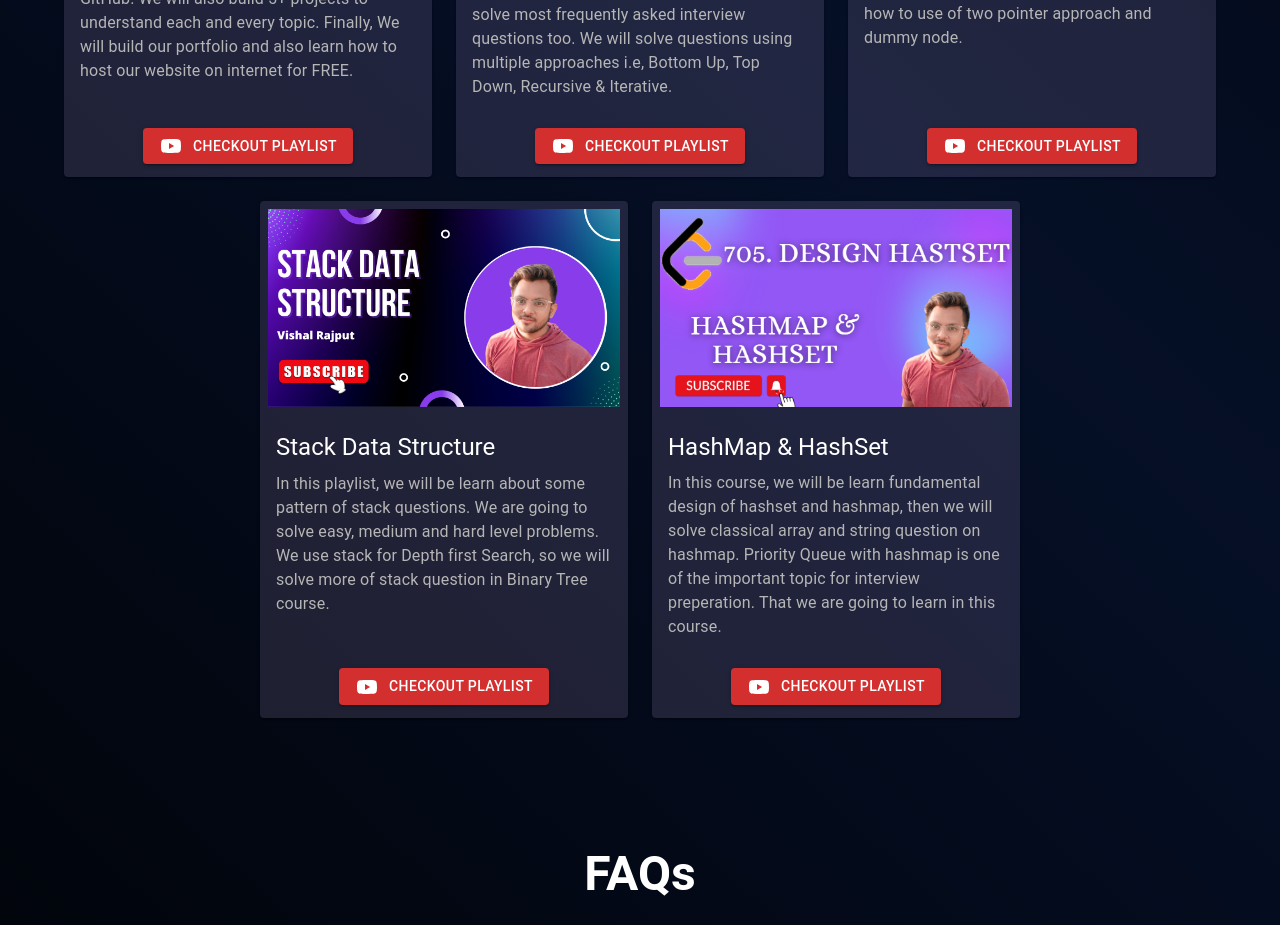
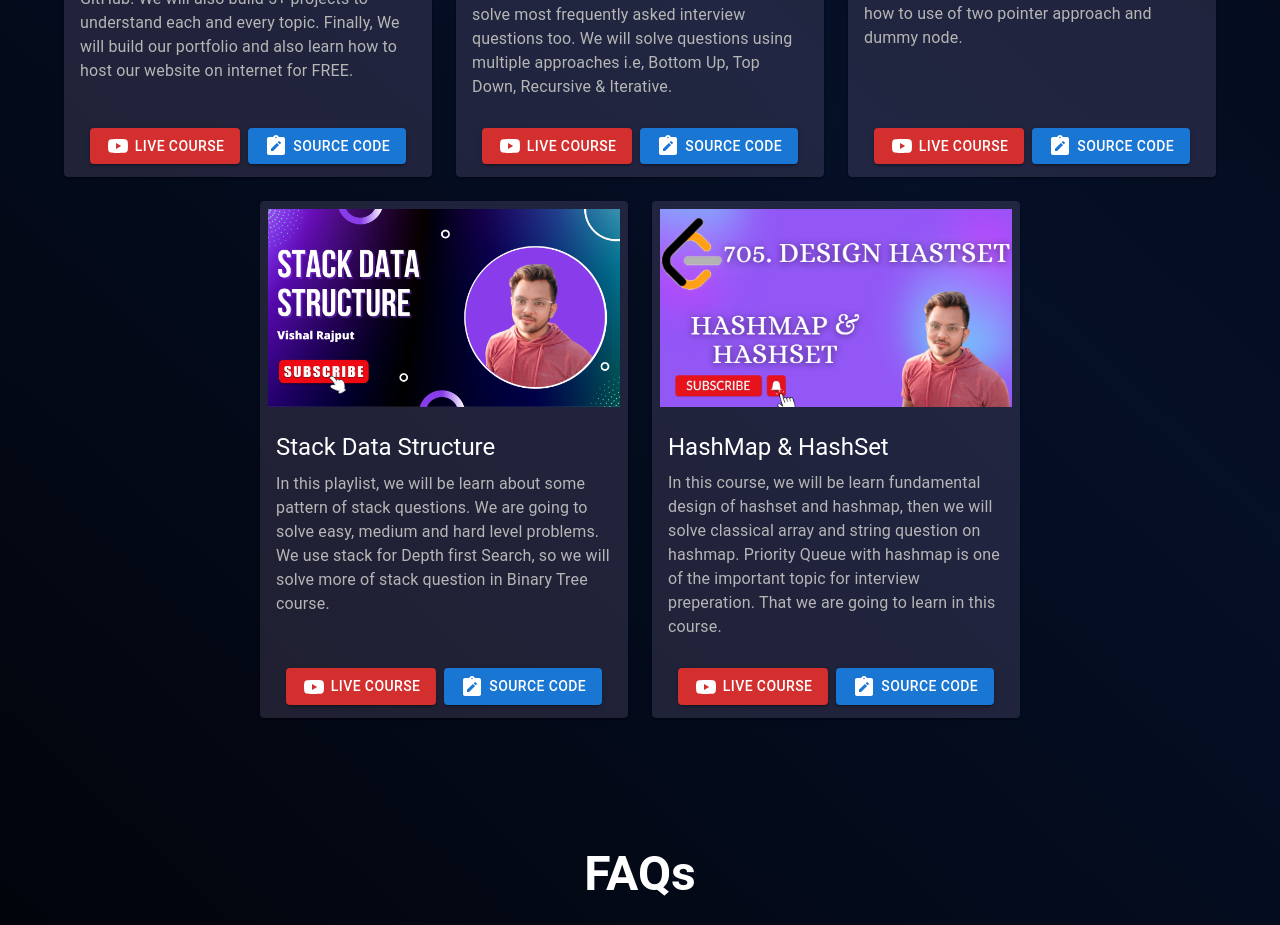
Before and after one commit to Vishal-raj-1/reboot-tech-community, a Next.js app: page / in a window 1280 px wide. Shown: the part 2120-3045 px from the top of the page. Built offline with nearby package versions, Linux system fonts and the light colour scheme.

Commit message:
adding link of source code of courses

```diff
--- a/components/courses.tsx
+++ b/components/courses.tsx
@@ -3,8 +3,8 @@ import Card from '@mui/material/Card';
 import CardContent from '@mui/material/CardContent';
 import CardMedia from '@mui/material/CardMedia';
 import Typography from '@mui/material/Typography';
-import { Container, Chip, CardActions, Grid, Button } from '@mui/material';
-import { YouTube, Visibility } from '@mui/icons-material';
+import { Container, CardActions, Grid, Button } from '@mui/material';
+import { YouTube, NoteAlt } from '@mui/icons-material';
 import styles from '../styles/home.module.css';
 
 function Courses() {
@@ -15,13 +15,15 @@ function Courses() {
             title: 'Frontend Development Essential Course',
             description: 'In Frontend Development Essential Course, we will learn HTML, CSS, CSS FlexBox, CSS Grid, JavaScript, Asynchronous Programming, Git & GitHub. We will also build 5+ projects to understand each and every topic. Finally, We will build our portfolio and also learn how to host our website on internet for FREE.',
             youtubeLink: 'https://www.youtube.com/watch?v=YCbCGuq_NWE&list=PLSH9gf0XETou_b8C3SJm8rk69Z41eUgbQ&index=1',
+            notesLink: 'https://github.com/Vishal-raj-1/Frontend-Development-Essentials'
         },
         {
             id: 1,
             image: 'binaryTree',
             title: 'Binary Trees',
             description: 'In this course, We will deep dive into Binary Tree Data Structure. We will start from Binary Tree Traversals, solve some basic fundamental questions then gradually increase the dificulty level of question and solve most frequently asked interview questions too. We will solve questions using multiple approaches i.e, Bottom Up, Top Down, Recursive & Iterative.',
-            youtubeLink: 'https://www.youtube.com/watch?v=PBcgUy-XI-A&list=PLSH9gf0XETotuua1g7YYXWfZXZnU_LB5S&index=1'
+            youtubeLink: 'https://www.youtube.com/watch?v=PBcgUy-XI-A&list=PLSH9gf0XETotuua1g7YYXWfZXZnU_LB5S&index=1',
+            notesLink: 'https://github.com/Vishal-raj-1/DSA-for-Placement-Internship/tree/main/Binary%20Tree'
         },
         {
             id: 2,
@@ -29,6 +31,7 @@ function Courses() {
             title: 'Master Linked List',
             description: 'In Master Linked List course, we will start from learning fundamentals operation on linked list, then we will solve classical easy questions and then we will move to medium hard level problems. We will learn in depth, how to use of two pointer approach and dummy node.',
             youtubeLink: 'https://www.youtube.com/watch?v=c8a4sRSPJvU&list=PLSH9gf0XETourRyZW56Rdh9e0Phx-AJM5&index=1',
+            notesLink: 'https://github.com/Vishal-raj-1/DSA-for-Placement-Internship/tree/main/Linked%20List'
         },
         {
             id: 3,
@@ -36,6 +39,7 @@ function Courses() {
             title: 'Stack Data Structure',
             description: 'In this playlist, we will be learn about some pattern of stack questions. We are going to solve easy, medium and hard level problems. We use stack for Depth first Search, so we will solve more of stack question in Binary Tree course.',
             youtubeLink: 'https://www.youtube.com/watch?v=saN4Mi_rXfs&list=PLSH9gf0XETotSpywVcJGIYODBNL_j0P0u&index=1',
+            notesLink: 'https://github.com/Vishal-raj-1/DSA-for-Placement-Internship/tree/main/Stack'
         },
         {
             id: 4,
@@ -43,6 +47,7 @@ function Courses() {
             title: 'HashMap & HashSet',
             description: 'In this course, we will be learn fundamental design of hashset and hashmap, then we will solve classical array and string question on hashmap. Priority Queue with hashmap is one of the important topic for interview preperation. That we are going to learn in this course.',
             youtubeLink: 'https://www.youtube.com/watch?v=QfgH3_MmrOM&list=PLSH9gf0XETouStSgwNw_7YCHhRgQU4lvd&index=1',
+            notesLink: 'https://github.com/Vishal-raj-1/DSA-for-Placement-Internship/tree/main/HashMap%20%26%20HashSet'
         },
     ]
     return (
@@ -74,13 +79,15 @@ function Courses() {
                             <CardActions sx={{m: '5px auto'}}>
                                     <a href={course.youtubeLink} target='_blank'>
                                         <Button variant='contained' color='error'>
-                                            <YouTube sx={{mr: '10px'}}/> Checkout Playlist
+                                            <YouTube sx={{mr: '5px'}}/> Live Course
                                         </Button>
                                     </a>
 
-                                    {/* <a href={course.youtubeLink} target='_blank'>
-                                        <Chip icon={<Visibility />} label="View More" variant='filled' sx={{ my: 'auto', cursor: 'pointer'}} />
-                                    </a> */}
+                                    <a href={course.notesLink} target='_blank'>
+                                        <Button variant='contained' color='primary'>
+                                            <NoteAlt sx={{mr: '5px'}}/> Source Code
+                                        </Button>
+                                    </a>
                             </CardActions>
                         </Card>
                     </Grid>
```
